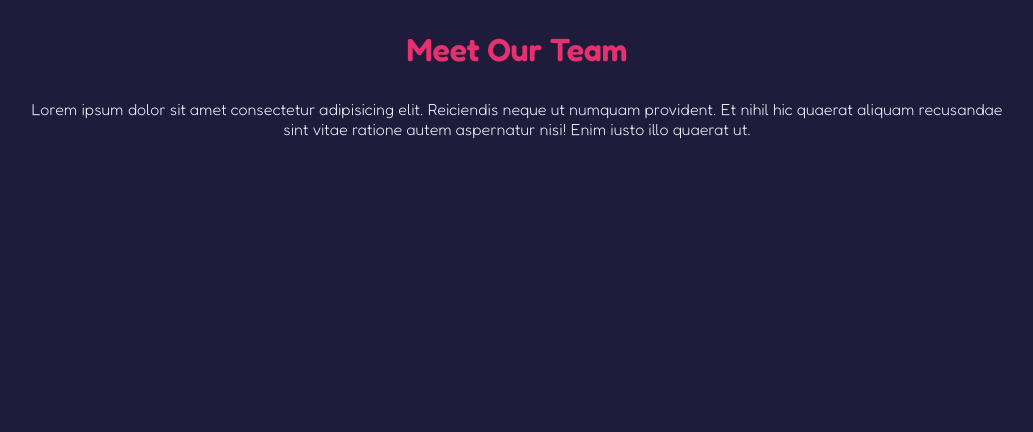
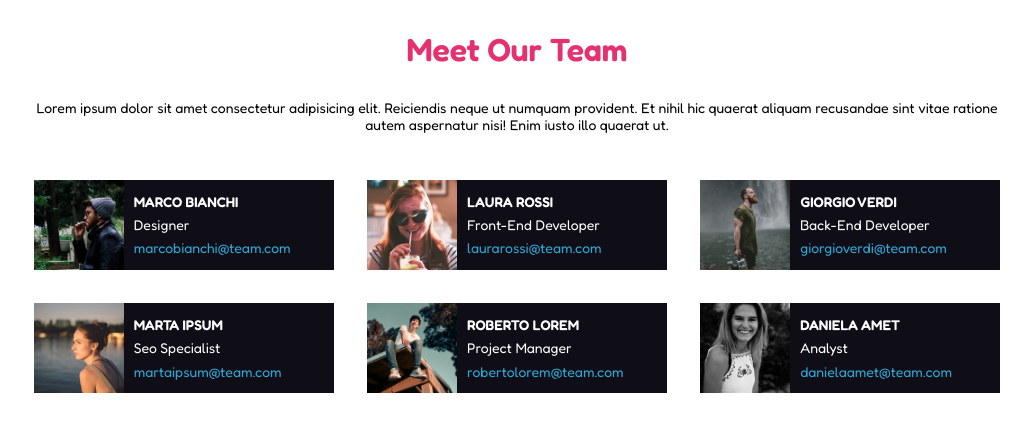
Before and after one commit to nicolaazonta/html-css-float-cards, a plain HTML site: page index.html in a window 1280 px wide. Shown: the whole page, without its empty margins (123-1156 px from the left). Drawn offline with Linux system fonts and the light colour scheme.

Commit message:
main completed but still optimizing

```diff
--- a/css/style.css
+++ b/css/style.css
@@ -1,7 +1,6 @@
 /* commons */
 
-*
-{
+*{
     margin: 0;
     padding: 0;
     box-sizing: border-box;
@@ -12,8 +11,12 @@ body{
     max-width: 1000px;
     margin: auto;
     font-family: 'Fredoka', sans-serif;
-    background-color: #1f1b3a;
-    color: aliceblue;
+    background-color: var(white);
+}
+
+main>section{
+    margin-top: 30px;
+    margin-bottom: 30px;
 }
 
 :root
@@ -35,8 +38,42 @@ header{
     text-align: center;
 }
 
-h1{
+header h1{
     font-weight:600;
     padding: 30px;
     color: var(--tb-title);
 }
+
+header p{
+    font-weight: 400;
+}
+
+
+/* main */
+
+h3{
+    margin-top: 10px;
+}
+
+h3, p{
+    font-size: 14px;
+}
+
+div :last-child{
+    color: var(--tb-mail);
+}
+
+.card{
+    line-height: calc(70px / 3);
+    float: left;
+    width: calc(90% / 3);
+    margin: calc(10% / 6);
+    background-color:var(--tb-bck_card);
+    color: white;
+}
+
+.card img{
+    float: left;
+    height: 90px;
+    padding-right: 10px;
+}
--- a/index.html
+++ b/index.html
@@ -8,7 +8,7 @@
     <link rel="stylesheet" href="./css/style.css">
     <link rel="preconnect" href="https://fonts.googleapis.com">
     <link rel="preconnect" href="https://fonts.gstatic.com" crossorigin>
-    <link href="https://fonts.googleapis.com/css2?family=Fredoka:wght@300;600&display=swap" rel="stylesheet">
+    <link href="https://fonts.googleapis.com/css2?family=Fredoka:wght@300;400;500;600&display=swap" rel="stylesheet">
 </head>
 
 <body>
@@ -21,8 +21,52 @@
     </header>
 
 
-    <main class="main"><!-- main -->
+    <main class=".debug"><!-- main -->
+        <section>
+            <div class="card">
+                <img src="./img/male1.png" alt="marco bianchi photo">
+                <h3>MARCO BIANCHI</h3>
+                <p>Designer</p>
+                <p>marcobianchi@team.com</p>
+            </div>
 
+            <div class="card">
+                <img src="./img/female1.png" alt="laura rossi photo">
+                <h3>LAURA ROSSI</h3>
+                <p>Front-End Developer</p>
+                <p>laurarossi@team.com</p>
+            </div>
+
+            <div class="card">
+                <img src="./img/male2.png" alt="giorgio verdi photo">
+                <h3>GIORGIO VERDI</h3>
+                <p>Back-End Developer</p>
+                <p>giorgioverdi@team.com</p>
+            </div>
+        </section>
+
+        <section>
+            <div class="card">
+                <img src="./img/female2.png" alt="marta ipsum photo">
+                <h3>MARTA IPSUM</h3>
+                <p>Seo Specialist</p>
+                <p>martaipsum@team.com</p>
+            </div>
+
+            <div class="card">
+                <img src="./img/male3.png" alt="roberto lorem photo">
+                <h3>ROBERTO LOREM</h3>
+                <p>Project Manager</p>
+                <p>robertolorem@team.com</p>
+            </div>
+
+            <div class="card">
+                <img src="./img/female3.png" alt="daniele amet photo">
+                <h3>DANIELA AMET</h3>
+                <p>Analyst</p>
+                <p>danielaamet@team.com</p>
+            </div>
+        </section>
 
 
     </main>
```
